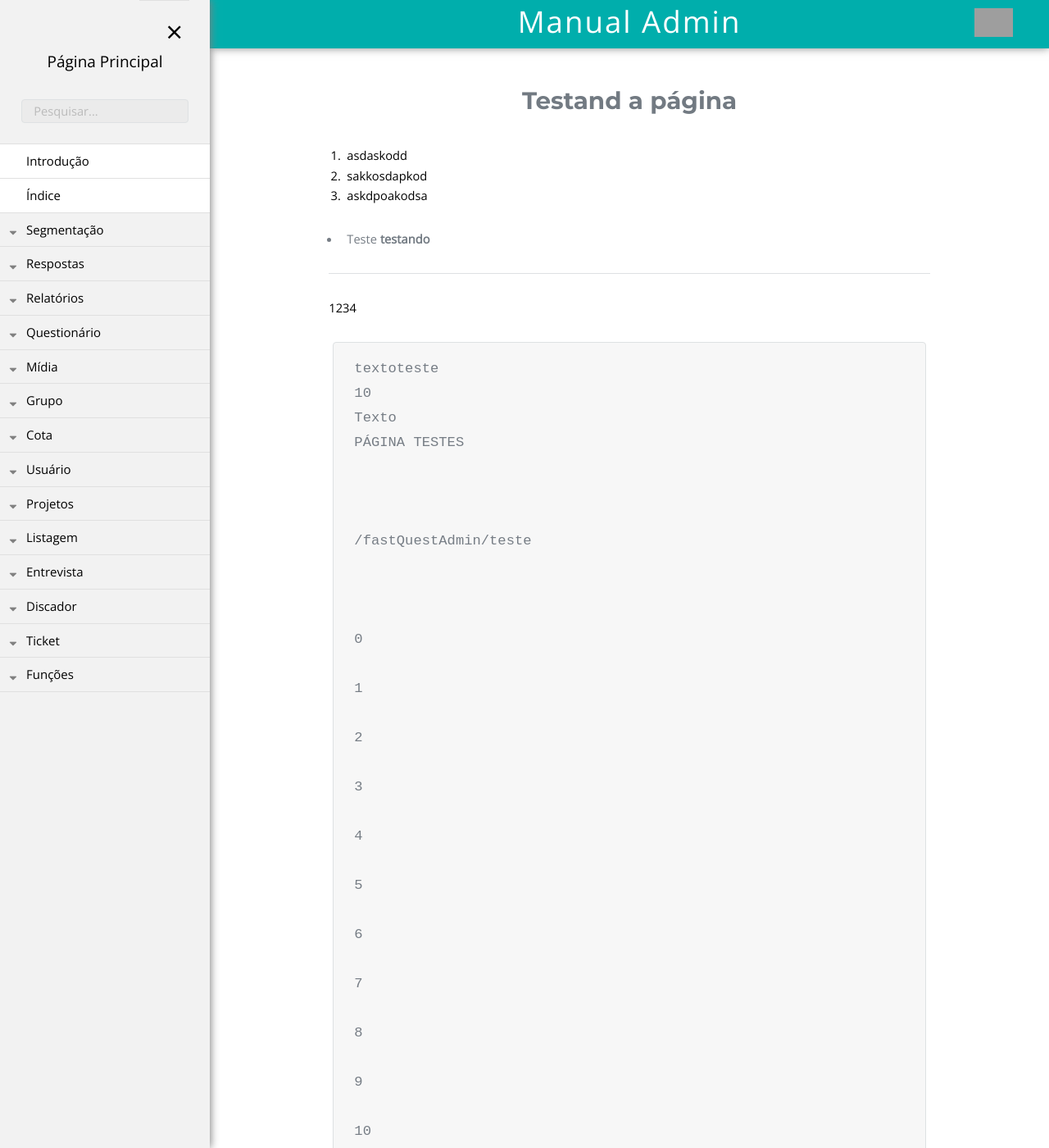
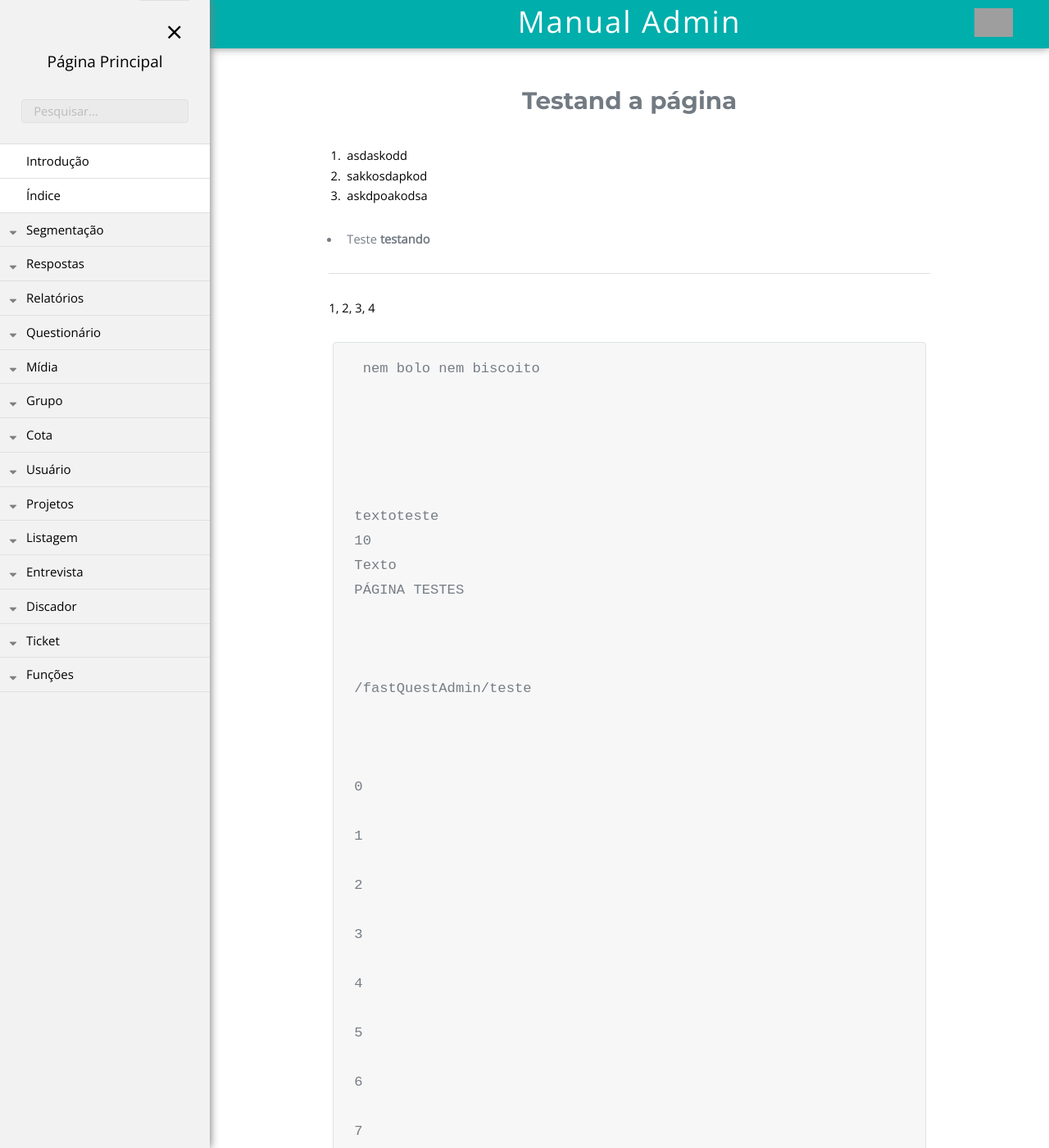
Before and after one commit to rogerio-figueiredo-hsr/hsrtechonline.github.io, a Jekyll site: the page built from _posts/2019-01-15-paginateste.md, in a window 1280 px wide and 1400 px high. Shown: the whole window at 82% size. Built offline with Jekyll 4.4.1, drawn with Linux system fonts in a browser that asks for light colours; grey boxes are pictures that could not be loaded.

Commit message:
teste jekyll

```diff
--- a/_posts/2019-01-15-paginateste.md
+++ b/_posts/2019-01-15-paginateste.md
@@ -18,7 +18,17 @@ pasta: Projetos
 
 {% assign beatles = "3, 4, 2, 1" | split: ", " %}
 
-{{ beatles | sort }}
+{{ beatles | sort | join: ", " }}
+
+{% assign handle = 'cake' %}
+{% case handle %}
+  {% when 'bolo' %}
+     é um bolo
+  {% when 'biscoito' %}
+     é um biscoito
+  {% else %}
+     nem bolo nem biscoito
+{% endcase %}
 
 {% assign cont = 0 %}
 
```
